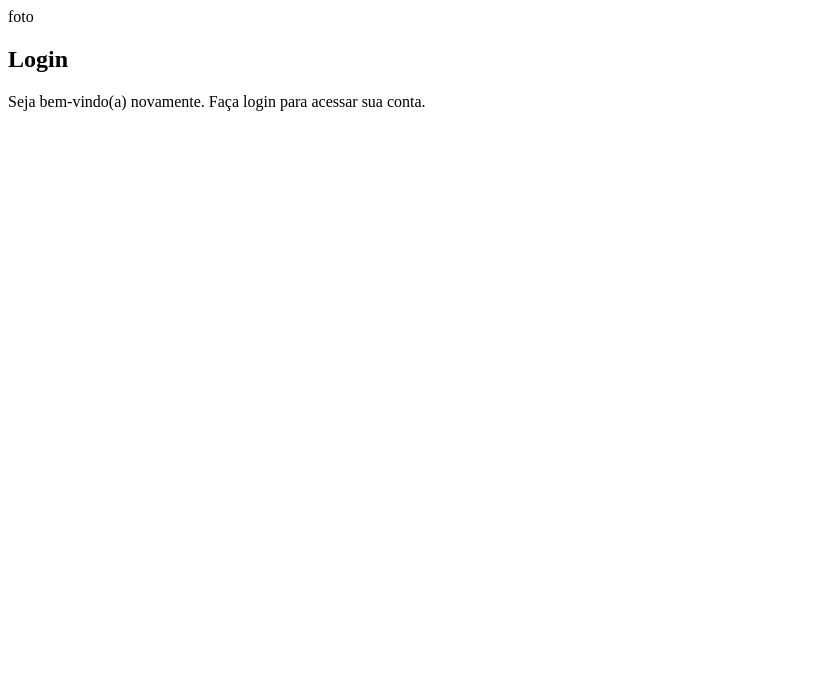
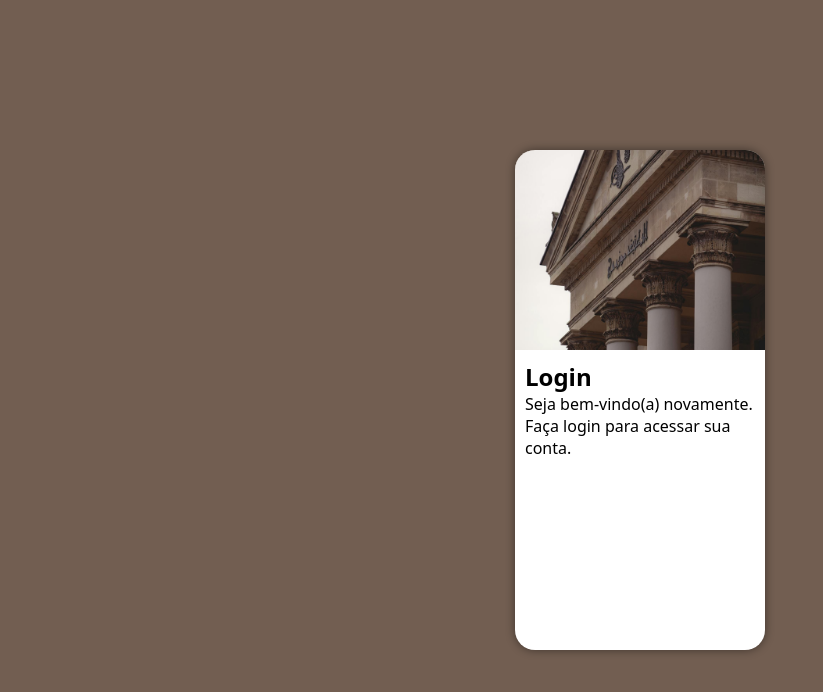
Before and after one commit to diogoutis/projeto-login, a plain HTML site: page index.html in a window 1280 px wide. Shown: the whole page, without its empty margins (0-823 px from the left). Drawn offline with Linux system fonts and the light colour scheme.

Commit message:
configurado main

```diff
--- a/estilos/style.css
+++ b/estilos/style.css
@@ -3,6 +3,54 @@
 /*
     Paletas de cores
     verde: #49a09d
-    lilás: #5f2c82
+    cor 1: #8E7D75
+    cor 2: #4C3427
+    cor 3: #725E51
 
 */
+
+* {
+    font-family: system-ui, -apple-system, BlinkMacSystemFont, 'Segoe UI', Roboto, Oxygen, Ubuntu, Cantarell, 'Open Sans', 'Helvetica Neue', sans-serif;
+    margin: 0;
+    padding: 0;
+    box-sizing: border-box;
+}
+
+body, html {
+    background-color:   #725E51 ;
+    height: 100vh;
+    width: 100vw;
+}
+
+main {
+    position: relative;
+    height: 100vh;
+    width: 100vw;
+}
+
+section#login {
+    position: absolute;
+    top: 50%;
+    left: 50%;
+    transform: translate(-50%, -50%);
+    overflow: hidden;
+
+    background-color: white;
+    width: 250px;
+    height: 500px;
+    border-radius: 20px;
+    box-shadow: 0px 0px 10px rgba(0, 0, 0, 0.450);
+}
+
+section#login > div#imagen {
+    display: block;
+    height: 200px;
+    background: #725E51 url(../imagens/museu.jpg) no-repeat;
+    background-size: cover;
+    background-position: center;
+}
+
+section#login > div#formulario {
+    display: block;
+    padding: 10px;
+}
--- a/index.html
+++ b/index.html
@@ -10,7 +10,7 @@
     <main>
         <section id="login">
             <div id="imagen">
-                foto
+
             </div>
             <div id="formulario">
                 <h1>Login</h1>
```
